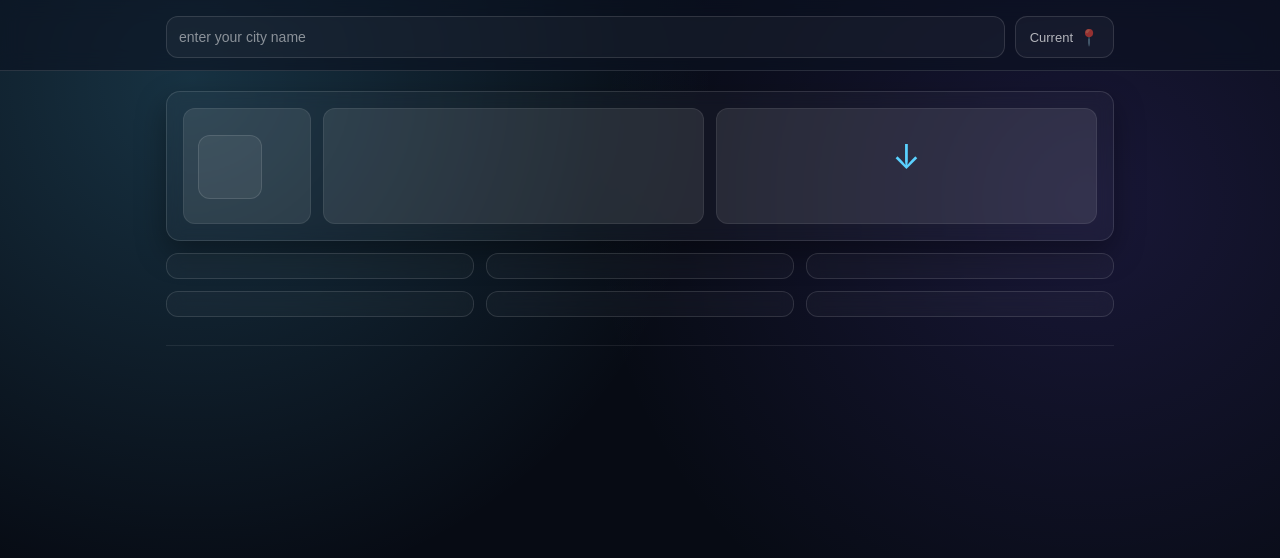
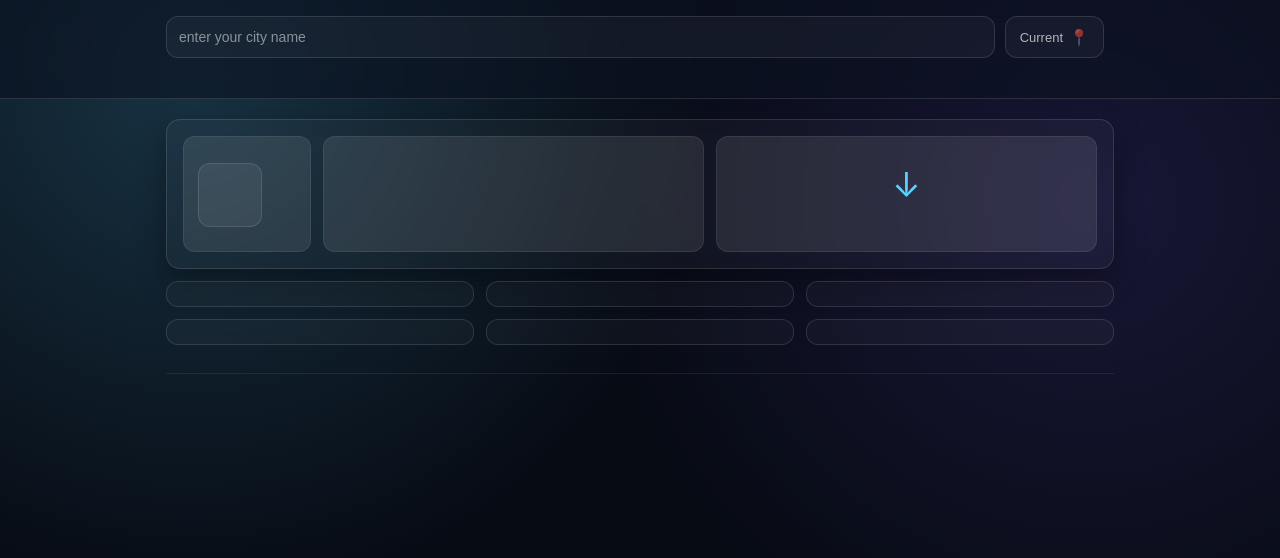
Before and after one commit to AndrewTechTips/Weather-App, a website built with webpack: page src/template.html in a window 1280 px wide. Built offline with nearby package versions, Linux system fonts and the light colour scheme; no server answers.

Commit message:
remove 1 card and add an extra div on header

```diff
--- a/src/modules/ui.js
+++ b/src/modules/ui.js
@@ -85,7 +85,7 @@
 
     nextDayContainer.textContent = "";
 
-    const forecastDays = days.slice(1, 8);
+    const forecastDays = days.slice(1, 7);
 
     for (const day of forecastDays) {
 
--- a/src/style.css
+++ b/src/style.css
@@ -87,6 +87,12 @@
 #my-city:focus {
     border-color: rgba(90, 209, 255, 0.55);
     box-shadow: 0 0 0 4px rgba(90, 209, 255, 0.12);
+}
+
+.search-row {
+	display: flex;
+	align-items: center;
+	gap: 10px;
 }
 
 .geo-btn {
--- a/src/template.html
+++ b/src/template.html
@@ -10,16 +10,20 @@
     <body>
 
         <header>
-            <div class="app-icone"></div>
-            <div class="search-bar">
-                <input type="text" id="my-city" placeholder="enter your city name" autocomplete="off">
+        <div class="app-icone"></div>
+        <div class="search-bar">
+            <div class="search-row">
+                <input id="my-city" type="text" placeholder="enter your city name" autocomplete="off">
 
                 <button id="geo-btn" class="geo-btn">
                     <span class="geo-text">Current</span>
                     <span class="geo-icon">📍</span>
                 </button>
             </div>
-        </header>
+            <ul id="suggestions" style="list-style: none; padding: 0;"></ul>
+        </div>
+        <div class="change-units"></div>
+    </header>
 
         <div class="content">
             <div class="city-name"></div>
```
